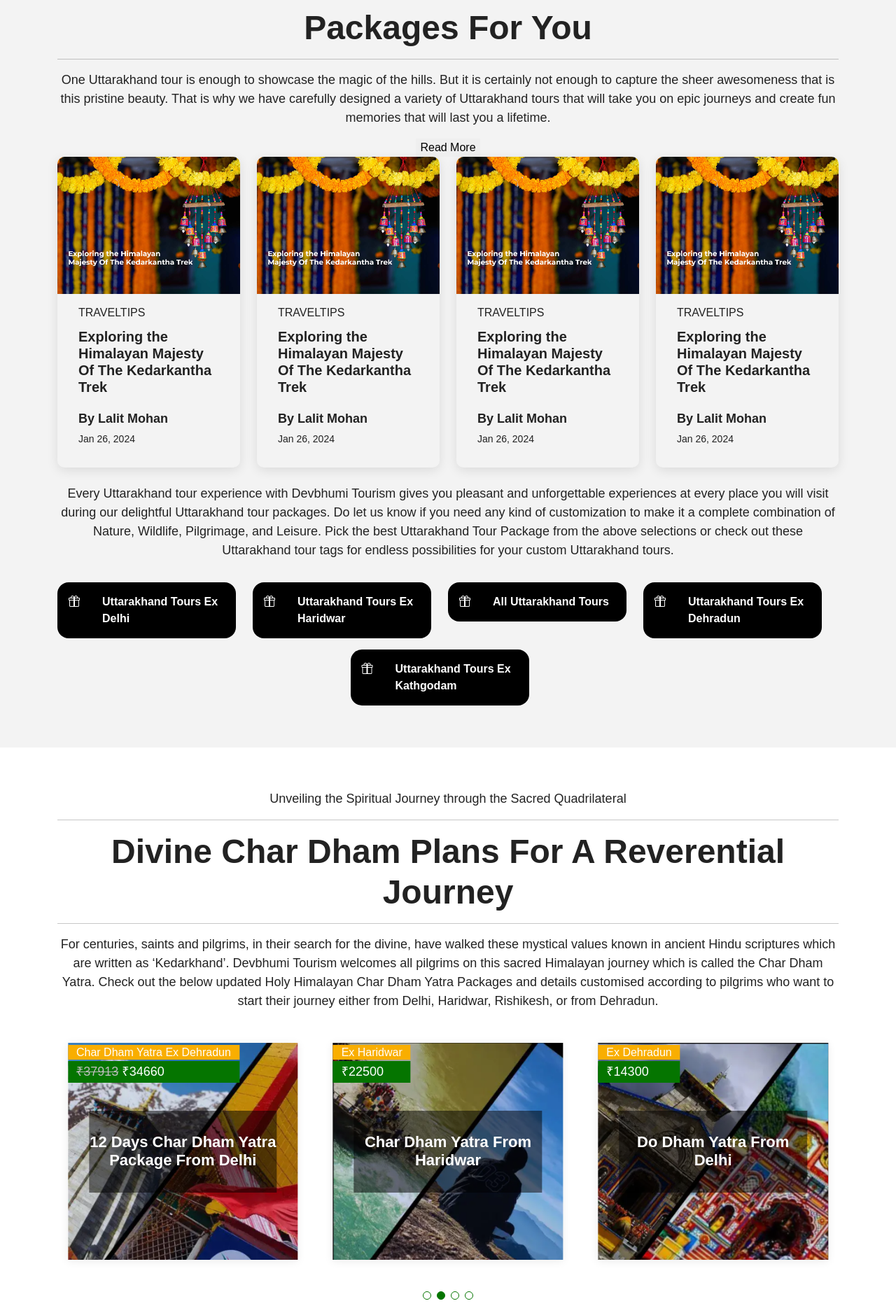
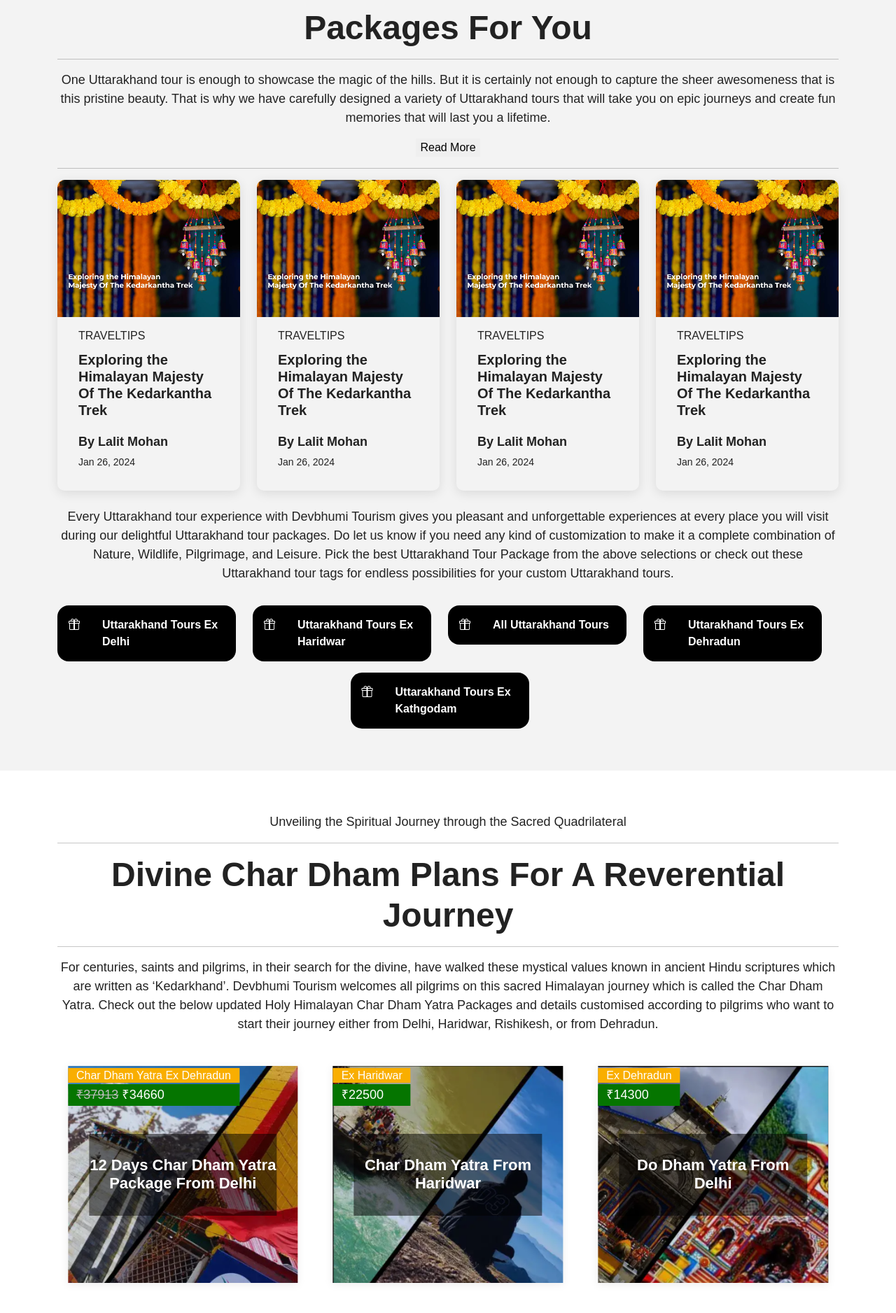
Before and after one commit to sualsoft/devbhumitourism, a Jekyll site: the page built from index.markdown, in a window 1280 px wide. Shown: the part 1197-3073 px from the top of the page at 70% size. Built offline with Jekyll 4.4.1, drawn with Linux system fonts in a browser that asks for light colours; some web fonts are replaced.

Commit message:
Update home.html

```diff
--- a/_layouts/home.html
+++ b/_layouts/home.html
@@ -212,7 +212,7 @@
             variety of Uttarakhand tours that will take you on epic journeys and
             create fun memories that will last you a lifetime.
           </p>
-           <button id="toggleButton" class="toggleButton">Read More</button><br>
+           <button id="toggleButton" class="toggleButton">Read More</button><hr />
         </div>
         <div id="visible" class="container text-center pt-5 d-none">
           <h2>Uttarakhand Unveiled: A Journey Through the Himalayan Charms</h2>
@@ -1443,7 +1443,7 @@
       </section>
 
 
-      <section class="content-section bg-grey">
+      <section class="content-section bg-ash">
         <div class="container text-center">
           <p>THINGS TO KNOW BEFORE YOU GO ON A UTTARAKHAND TOUR</p>
           <hr />
```
